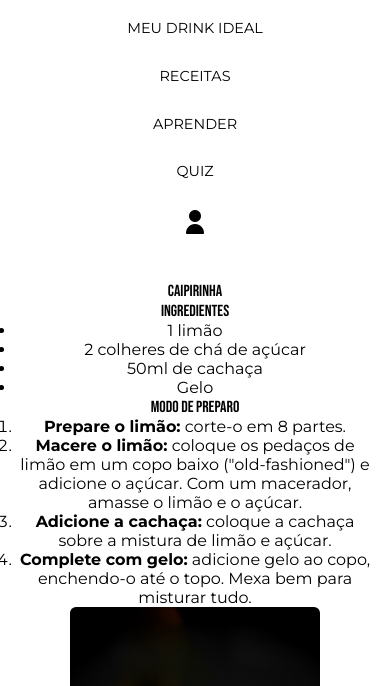
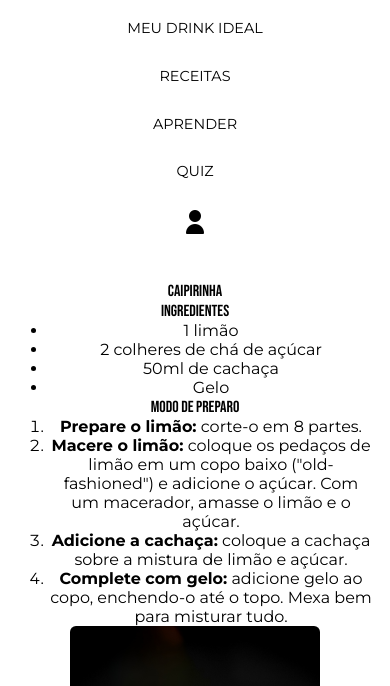
Before and after one commit to BrendaDantas/MixologiaDescomplicada, a plain HTML site: page receitas.html in a window 390 px wide. Shown: the part 97-783 px from the top of the page. Drawn offline with Linux system fonts and the light colour scheme.

Commit message:
Ajustando responsividade

```diff
--- a/styles/styles_receitas.css
+++ b/styles/styles_receitas.css
@@ -131,6 +131,8 @@ body {
     .cabecalho__menu {
         flex-direction: column;
         align-items: center;
+        margin: auto;
+        justify-content: center;
         gap: 0.5rem;
     }
 
@@ -153,6 +155,8 @@ body {
     .receita {
         flex-direction: column;
         align-items: center;
+        margin: auto;
+        justify-content: center;
     }
 
     .receitas__drink {
@@ -164,6 +168,10 @@ body {
     .receitas__conteudo__preparo {
         font-size: 1.2rem;
     }
+
+    ul, ol {
+        padding-left: 2em;
+    }
 }
 
 @media (max-width: 480px) {
@@ -172,4 +180,8 @@ body {
     .receitas__conteudo__preparo {
         font-size: 1rem;
     }
+
+    ul, ol {
+        padding-left: 2em;
+    }
 }
```
